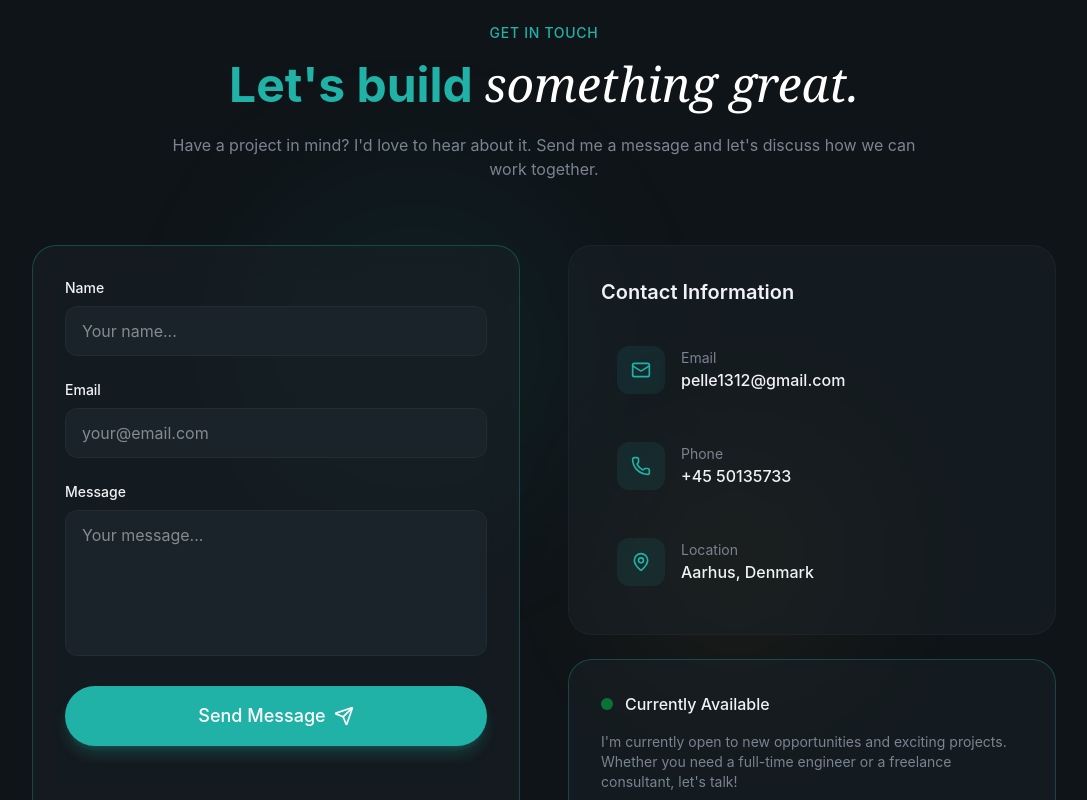
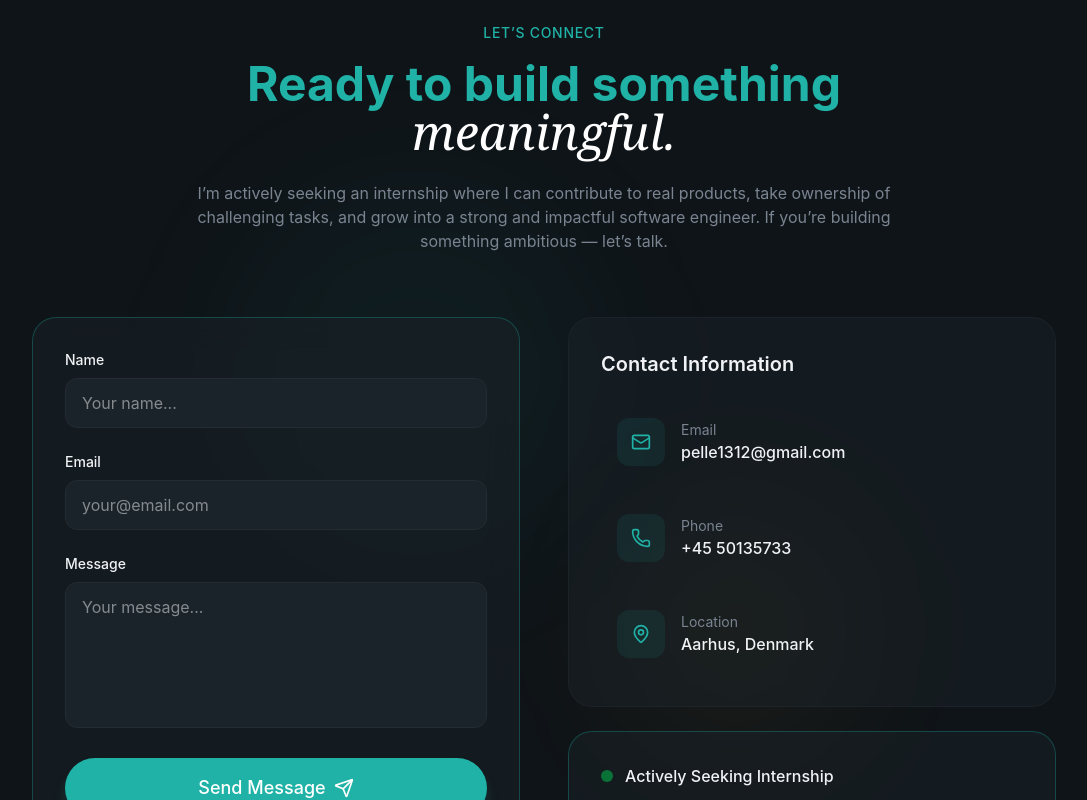
Before and after one commit to andr522g/dev-personal-portofolio, a React (Vite) app: page / in a window 1280 px wide. Shown: the part 5640-6440 px from the top of the page, without its empty margins (96-1183 px from the left). Built offline with nearby package versions, Linux system fonts and the light colour scheme.

Commit message:
Contact done

```diff
--- a/src/sections/Contact.jsx
+++ b/src/sections/Contact.jsx
@@ -37,9 +37,11 @@ export const Contact = () => {
     email: "",
     message: "",
   });
+
   const [isLoading, setIsLoading] = useState(false);
+
   const [submitStatus, setSubmitStatus] = useState({
-    type: null, // 'success' or 'error'
+    type: null,
     message: "",
   });
 
@@ -48,6 +50,7 @@ export const Contact = () => {
 
     setIsLoading(true);
     setSubmitStatus({ type: null, message: "" });
+
     try {
       const serviceId = import.meta.env.VITE_EMAILJS_SERVICE_ID;
       const templateId = import.meta.env.VITE_EMAILJS_TEMPLATE_ID;
@@ -55,7 +58,7 @@ export const Contact = () => {
 
       if (!serviceId || !templateId || !publicKey) {
         throw new Error(
-          "EmailJS configuration is missing. Please check your environment variables.",
+          "EmailJS configuration is missing. Please check your environment variables."
         );
       }
 
@@ -67,25 +70,30 @@ export const Contact = () => {
           email: formData.email,
           message: formData.message,
         },
-        publicKey,
+        publicKey
       );
 
       setSubmitStatus({
         type: "success",
-        message: "Message sent successfully! I'll get back to you soon.",
+        message:
+          "Message sent successfully. I look forward to connecting and building something impactful together.",
       });
+
       setFormData({ name: "", email: "", message: "" });
     } catch (err) {
-      console.error("EmailJS error:", error);
+      console.error("EmailJS error:", err);
       setSubmitStatus({
         type: "error",
         message:
-          error.text || "Failed to send message. Please try again later.",
+          err?.text ||
+          err?.message ||
+          "Something went wrong. Please try again later.",
       });
     } finally {
       setIsLoading(false);
     }
   };
+
   return (
     <section id="contact" className="py-32 relative overflow-hidden">
       <div className="absolute top-0 left-0 w-full h-full">
@@ -97,21 +105,26 @@ export const Contact = () => {
         {/* Section Header */}
         <div className="text-center max-w-3xl mx-auto mb-16">
           <span className="text-secondary-foreground text-sm font-medium tracking-wider uppercase animate-fade-in">
-            Get In Touch
+            Let’s Connect
           </span>
+
           <h2 className="text-4xl md:text-5xl font-bold mt-4 mb-6 animate-fade-in animation-delay-100 text-secondary-foreground">
-            Let's build{" "}
+            Ready to build something{" "}
             <span className="font-serif italic font-normal text-white">
-              something great.
+              meaningful.
             </span>
           </h2>
+
           <p className="text-muted-foreground animate-fade-in animation-delay-200">
-            Have a project in mind? I'd love to hear about it. Send me a message
-            and let's discuss how we can work together.
+            I’m actively seeking an internship where I can contribute to real
+            products, take ownership of challenging tasks, and grow into a
+            strong and impactful software engineer. If you’re building
+            something ambitious — let’s talk.
           </p>
         </div>
 
         <div className="grid lg:grid-cols-2 gap-12 max-w-5xl mx-auto">
+          {/* Contact Form */}
           <div className="glass p-8 rounded-3xl border border-primary/30 animate-fade-in animation-delay-300">
             <form className="space-y-6" onSubmit={handleSubmit}>
               <div>
@@ -137,12 +150,13 @@ export const Contact = () => {
               <div>
                 <label
                   htmlFor="email"
-                  type="email"
                   className="block text-sm font-medium mb-2"
                 >
                   Email
                 </label>
                 <input
+                  id="email"
+                  type="email"
                   required
                   placeholder="your@email.com"
                   value={formData.email}
@@ -161,6 +175,7 @@ export const Contact = () => {
                   Message
                 </label>
                 <textarea
+                  id="message"
                   rows={5}
                   required
                   value={formData.message}
@@ -190,12 +205,11 @@ export const Contact = () => {
 
               {submitStatus.type && (
                 <div
-                  className={`flex items-center gap-3
-                     p-4 rounded-xl ${
-                       submitStatus.type === "success"
-                         ? "bg-green-500/10 border border-green-500/20 text-green-400"
-                         : "bg-red-500/10 border border-red-500/20 text-red-400"
-                     }`}
+                  className={`flex items-center gap-3 p-4 rounded-xl ${
+                    submitStatus.type === "success"
+                      ? "bg-green-500/10 border border-green-500/20 text-green-400"
+                      : "bg-red-500/10 border border-red-500/20 text-red-400"
+                  }`}
                 >
                   {submitStatus.type === "success" ? (
                     <CheckCircle className="w-5 h-5 flex-shrink-0" />
@@ -214,6 +228,7 @@ export const Contact = () => {
               <h3 className="text-xl font-semibold mb-6">
                 Contact Information
               </h3>
+
               <div className="space-y-4">
                 {contactInfo.map((item, i) => (
                   <a
@@ -235,16 +250,19 @@ export const Contact = () => {
               </div>
             </div>
 
-            {/* Availability Card */}
             <div className="glass rounded-3xl p-8 border border-primary/30">
               <div className="flex items-center gap-3 mb-4">
                 <span className="w-3 h-3 bg-green-500 rounded-full animate-pulse" />
-                <span className="font-medium">Currently Available</span>
+                <span className="font-medium">
+                  Actively Seeking Internship
+                </span>
               </div>
+
               <p className="text-muted-foreground text-sm">
-                I'm currently open to new opportunities and exciting projects.
-                Whether you need a full-time engineer or a freelance consultant,
-                let's talk!
+                I’m looking for an ambitious team where I can take ownership,
+                learn fast, and contribute meaningful value. If you're building
+                something impactful and need a driven software engineering
+                intern — let’s connect.
               </p>
             </div>
           </div>
```
Also changed, not shown: 1 other file (tests, documents, lock files or other folders).
